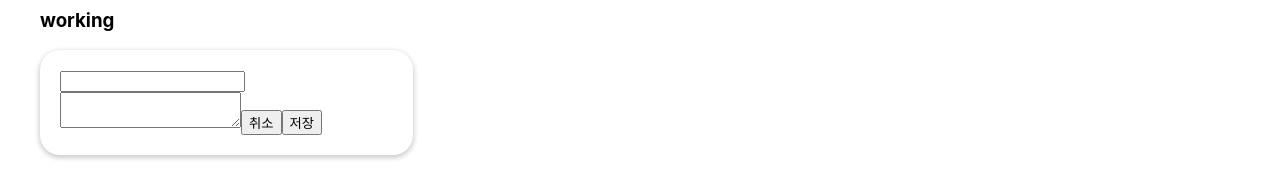
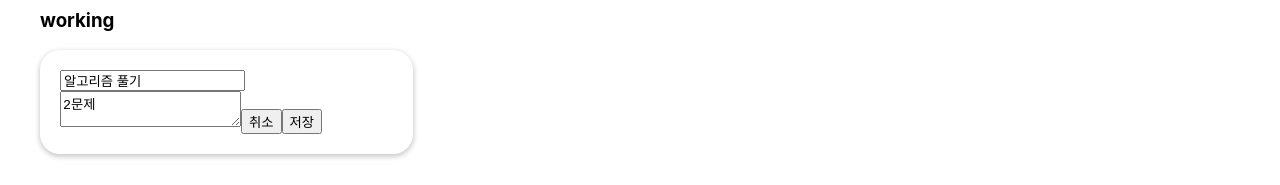
Before and after one commit to r03181231/todoList-React, a React (Create React App) app: page / in a window 1280 px wide. Both pictures are taken after a click on the button "수정". Shown: the part 299-484 px from the top of the page. Built offline with nearby package versions, Linux system fonts and the light colour scheme.

Commit message:
[Feat/#19] 수정기능 - 취소, 저장 기능 완성

```diff
--- a/src/common/stateTemp/stateTemp.jsx
+++ b/src/common/stateTemp/stateTemp.jsx
@@ -28,7 +28,6 @@ export const StateTemp = ({
               setTodoInputs={setTodoInputs}
               onComplete={onComplete}
               onDelete={onDelete}
-              onEdit={onEdit}
             />
           );
         })}
@@ -38,9 +37,8 @@ export const StateTemp = ({
 };
 
 export default StateTemp;
-{
-  /* 반복되는 것 : title, todoInputs 자료 중 isDone의 값에 따라 . filter () => .isDone !== isDoneValue */
-}
-{
-  /* filter된 값 map~ => filter 재료 :  title, todoInputs,setTodoInputs, isDoneValue="done" : "isdone",  onComplete, onDelete  */
-}
+// {
+/* 반복되는 것 : title, todoInputs 자료 중 isDone의 값에 따라 . filter () => .isDone !== isDoneValue */
+// }
+/* filter된 값 map~ => filter 재료 :  title, todoInputs,setTodoInputs, isDoneValue="done" : "isdone",  onComplete, onDelete  */
+// }
--- a/src/view/main/form/TodoForm.jsx
+++ b/src/view/main/form/TodoForm.jsx
@@ -35,7 +35,7 @@ export const TodoForm = ({ todoInputs, setTodoInputs }) => {
       alert("빈칸을 전부 채워주세요.");
       return;
     }
-
+    console.log(todoInput);
     setTodoInputs([...todoInputs, { ...todoInput, id: idNum }]);
     setTodoInput(init);
   };
--- a/src/view/main/todoCards/TodoCards.jsx
+++ b/src/view/main/todoCards/TodoCards.jsx
@@ -9,18 +9,19 @@ export const TodoCards = ({
   onDelete,
   onComplete,
 }) => {
-  const { id, title, comment, isDone } = isDoneItem;
   const delBtnText = "삭제하기";
   const doneBtnText = "완료";
   const editBtnText = "수정";
   const saveBtnText = "저장";
   const cancelBtnText = "취소";
-
+  const { id, title, comment, isDone } = isDoneItem;
   const [isEdit, setIsEdit] = useState(false); // 수정 상태 , 저장
   const [editValue, setEditValue] = useState({
     title: title,
     comment: comment,
   });
+
+  console.log(editValue.title);
   const onEditValueChange = (e) => {
     const { name, value } = e.target;
     setEditValue({ ...editValue, [name]: value });
@@ -29,27 +30,28 @@ export const TodoCards = ({
   const onEdit = () => {
     setIsEdit(true);
   };
-
+  // console.log(todoInputs);
   const onEditSave = (e) => {
-    e.preventDefault();
-    setTodoInputs((prevTodos) =>
-      prevTodos.map((editTodo) =>
+    setTodoInputs((todoInputs) =>
+      todoInputs.map((editTodo) =>
         editTodo.id === id
-          ? { ...editTodo, title: editValue.title, comment: editValue.comment }
+          ? {
+              ...editTodo,
+              title: editValue.title,
+              comment: editValue.comment,
+            }
           : editTodo
       )
     );
-    // todoInputs.map((editTodo) =>
-    //   editTodo.id === id
-    //     ? { title: editValue.title, comment: editValue.comment }
-    //     : editTodo
-    // );
-    // console.log(EditTodos);
     setIsEdit(false);
   };
 
   const onCancelEdit = () => {
+    // e.preventDefault();
+    alert(1);
+    // console.log(1);
     setIsEdit(false);
+    // setEditValue({ title: title, comment: comment, isEdit: false });
   };
 
   return (
@@ -78,21 +80,19 @@ export const TodoCards = ({
         </>
       ) : (
         <>
-          <form onClick={onEditSave}>
           <input
             type="text"
             name="title"
-              value={onEditValueChange}
+            value={editValue.title}
             onChange={onEditValueChange}
           />
           <textarea
             name="comment"
-              value={onEditValueChange}
+            value={editValue.comment}
             onChange={onEditValueChange}
           ></textarea>
           <Button name={cancelBtnText} onCancelEdit={onCancelEdit} />
-            <Button name={saveBtnText} onEditSave={onEditSave} />
-          </form>
+          <Button name={saveBtnText} onClick={onEditSave} />
         </>
       )}
     </div>
@@ -100,3 +100,10 @@ export const TodoCards = ({
 };
 
 export default TodoCards;
+
+// todoInputs.map((editTodo) =>
+//   editTodo.id === id
+//     ? { title: editValue.title, comment: editValue.comment }
+//     : editTodo
+// );
+// console.log(EditTodos);
```
Lines whose indentation alone changed are shown as unchanged.
